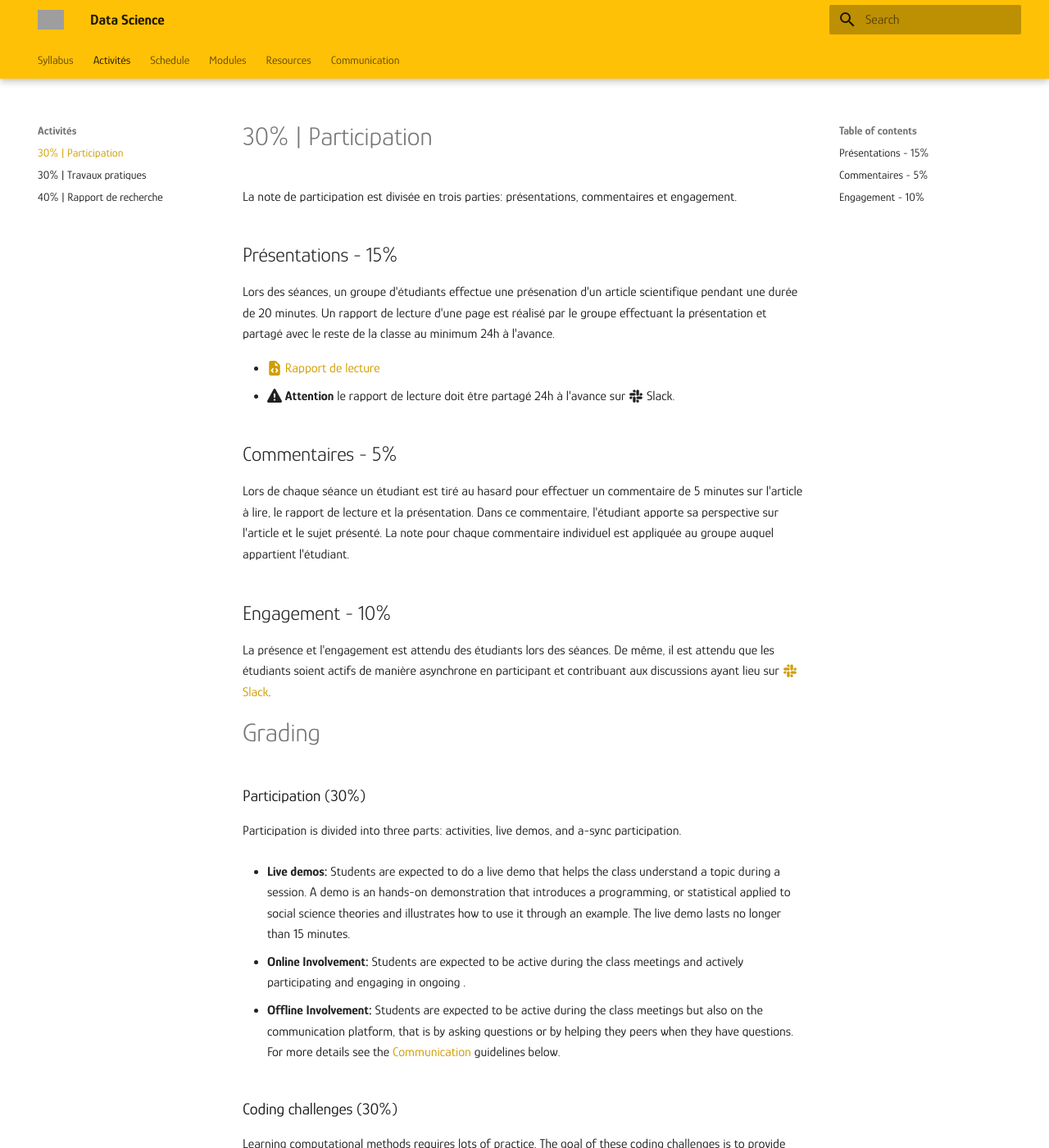
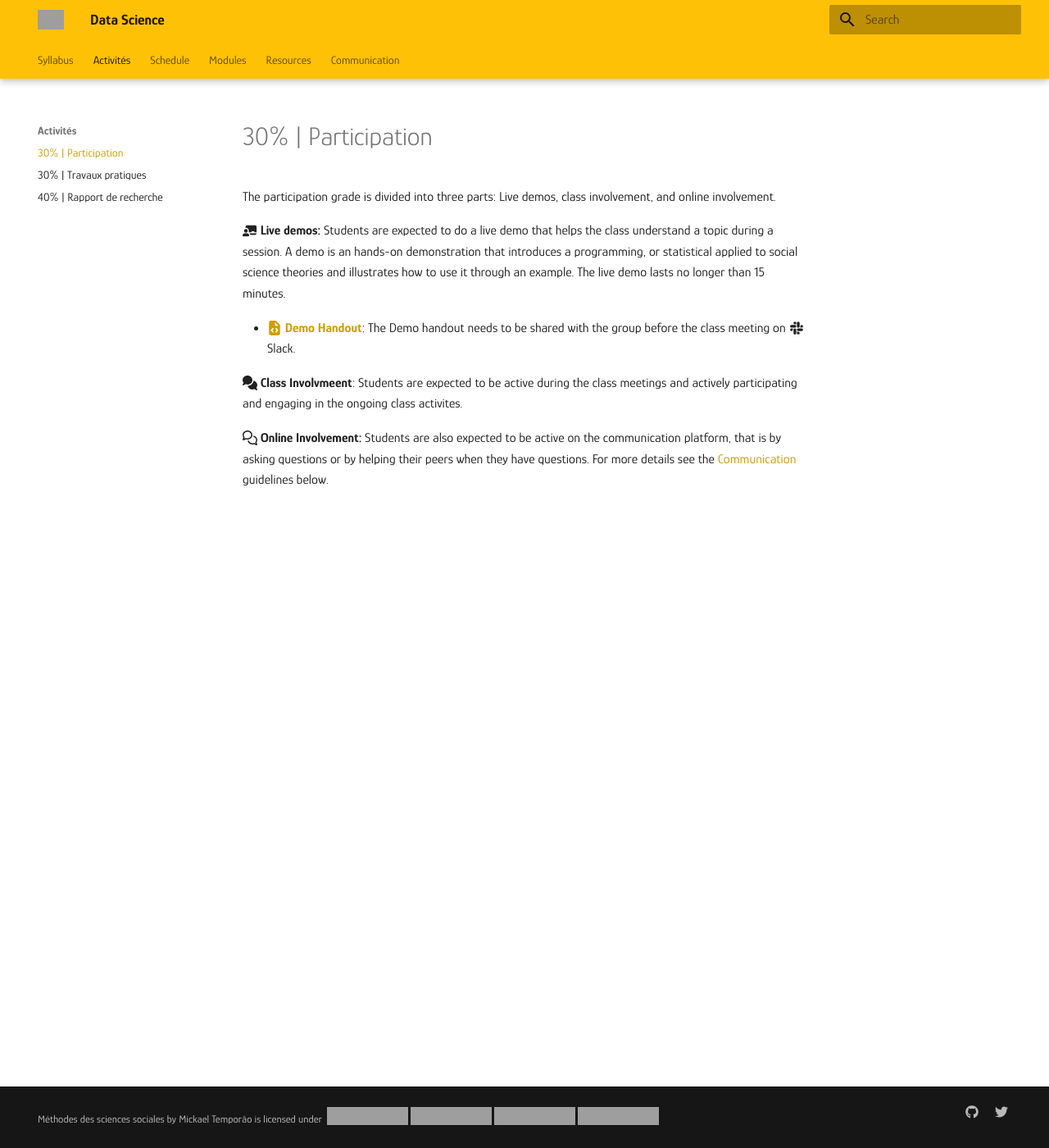
Before and after one commit to mickaeltemporao/itds, an MkDocs documentation site: the page built from docs/activities/participation.md, in a window 1280 px wide and 1400 px high. Shown: the whole window at 82% size. Built offline with MkDocs 1.6.1 and Material for MkDocs 9.7.7, drawn with Linux system fonts in a browser that asks for light colours; some of the changed text lies outside the part shown; grey boxes are pictures that could not be loaded.

Commit message:
update code and part

```diff
--- a/docs/activities/participation.md
+++ b/docs/activities/participation.md
@@ -1,40 +1,11 @@
 # 30% | Participation
-La note de participation est divisée en trois parties: présentations, commentaires et  engagement.
 
-## Présentations - 15%
+The participation grade is divided into three parts: Live demos, class involvement, and online involvement.
 
-Lors des séances, un groupe d'étudiants effectue une présenation d'un article scientifique pendant une durée de 20 minutes. Un rapport de lecture d'une page est réalisé par le groupe effectuant la présentation et partagé avec le reste de la classe au minimum 24h à l'avance.
+**:fontawesome-solid-chalkboard-teacher: Live demos:** Students are expected to do a live demo that helps the class understand a topic during a session. A demo is an hands-on demonstration that introduces a programming, or statistical applied to social science theories and illustrates how to use it through an example. The live demo lasts no longer than 15 minutes.
 
-- [:fontawesome-solid-file-code: Rapport de lecture ](https://colab.research.google.com/github/mickaeltemporao/methodes-sciences-sociales-materials/blob/main/rapport-de-lecture.ipynb)
-- **:fontawesome-solid-exclamation-triangle: Attention** le rapport de lecture doit être partagé 24h à l'avance sur :fontawesome-brands-slack: Slack.
+- [**:fontawesome-solid-file-code: Demo Handout**](https://colab.research.google.com/github/mickaeltemporao/methodes-sciences-sociales-materials/blob/main/rapport-de-lecture.ipynb): The Demo handout needs to be shared with the group before the class meeting on :fontawesome-brands-slack: Slack.
 
-## Commentaires - 5%
-Lors de chaque séance un étudiant est tiré au hasard pour effectuer un commentaire de 5 minutes sur l'article à lire, le rapport de lecture et la présentation. Dans ce commentaire, l'étudiant apporte sa perspective sur l'article et le sujet présenté. La note pour chaque commentaire individuel est appliquée au groupe auquel appartient l'étudiant.
+**:fontawesome-solid-comments: Class Involvmeent**: Students are expected to be active during the class meetings and actively participating and engaging in the ongoing class activites.
 
-## Engagement - 10%
-La présence et l'engagement est attendu des étudiants lors des séances. De même, il est attendu que les étudiants soient actifs de manière asynchrone en participant et contribuant aux discussions ayant lieu sur [:fontawesome-brands-slack: Slack](https://sciencespobordeaux.slack.com/messages/méthodes-des-sciences-sociales/).
-
-
-# Grading
-
-
-### Participation (30%)
-Participation is divided into three parts: activities, live demos, and a-sync participation.
-
-- **Live demos:** Students are expected to do a live demo that helps the class understand a topic during a session. A demo is an hands-on demonstration that introduces a programming, or statistical applied to social science theories and illustrates how to use it through an example. The live demo lasts no longer than 15 minutes.
-
-- **Online Involvement:** Students are expected to be active during the class meetings and actively participating and engaging in ongoing .
-
-- **Offline Involvement:** Students are expected to be active during the class meetings but also on the communication platform, that is by asking questions or by helping they peers when they have questions. For more details see the [Communication](#Communication) guidelines below.
-
-
-### Coding challenges (30%)
-Learning computational methods requires lots of practice. The goal of these coding challenges is to provide students with opportunities to to apply what they learn during live sessions in new but similar contexts. For more details regarding the coding challenges see the [Challenges page](challenges.html).
-
-
-### Research project (40%)
-Students are required to submit an individual research paper that uses some of the methods and tools introduced in the course. Your project will introduce a motivated forecasting machine learning model of the 2016 United States Presidential election. You will discuss the challenges related to the data you are using, carry out a motivated and valid algorithmic implementation, and assess the strengths and weaknesses of your data and model(s). More details about the project and the deadlines will be made available in the second semester in the [Project page](project.html).
-
-## 3. Coding challenge
-The coding challenge is a small puzzle shared by the instructor.
-There will be some time during class to start working on these challenges, and to address any question, but most of it should be completed after class. Each of these coding challenges will be due before the beginning of the following session. The coding challenge aims at providing new opportunities for students to continuously practice what they learn in different settings.
+**:fontawesome-regular-comments: Online Involvement:** Students are also expected to be active on the communication platform, that is by asking questions or by helping their peers when they have questions. For more details see the [Communication](#Communication) guidelines below.
```
Also changed, not shown: docs/activities/challenges.md (added, +33 -0 lines), docs/activities/project.md (added, +3 -0 lines), docs/schedule.md (+8 -8 lines).
